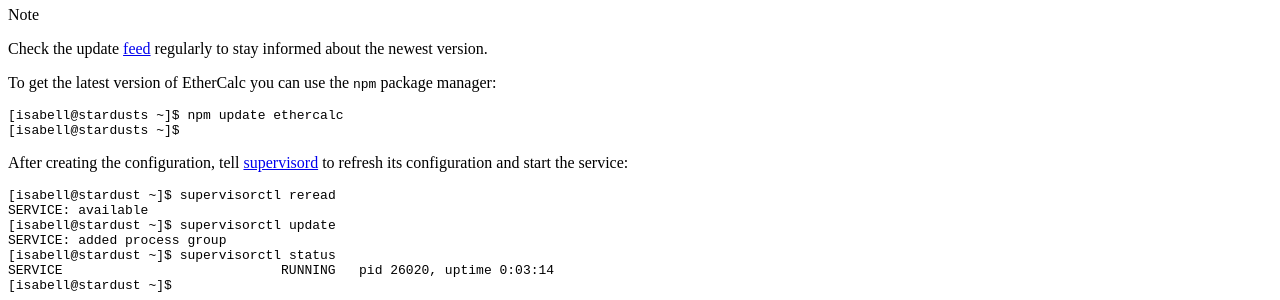
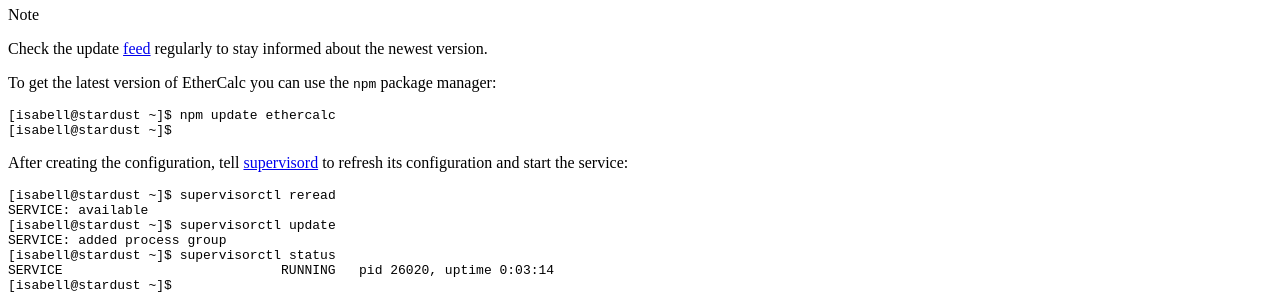
Before and after one commit to Uberspace/lab, a Sphinx documentation site: the page built from source/guide_ethercalc.rst, in a window 1280 px wide and 900 px high, scrolled down 5177 px. Shown: the part 225-525 px from the top of the window. Built offline with Sphinx 7.4.7 and the Read the Docs theme 2.0.0, drawn with Linux system fonts in a browser that asks for light colours.

Commit message:
[ethercalc] fix some typos

```diff
--- a/source/guide_ethercalc.rst
+++ b/source/guide_ethercalc.rst
@@ -137,8 +137,8 @@
 
 ::
 
- [isabell@stardusts ~]$ npm update ethercalc
- [isabell@stardusts ~]$
+ [isabell@stardust ~]$ npm update ethercalc
+ [isabell@stardust ~]$
 
 .. include:: includes/supervisord.rst
 
```
